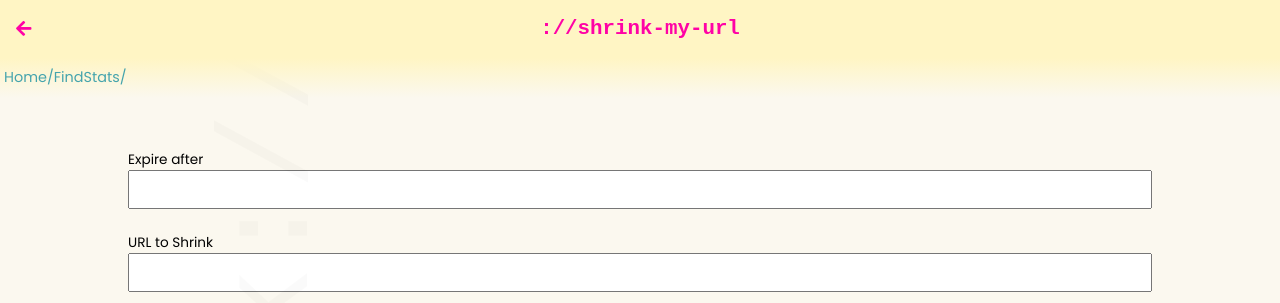
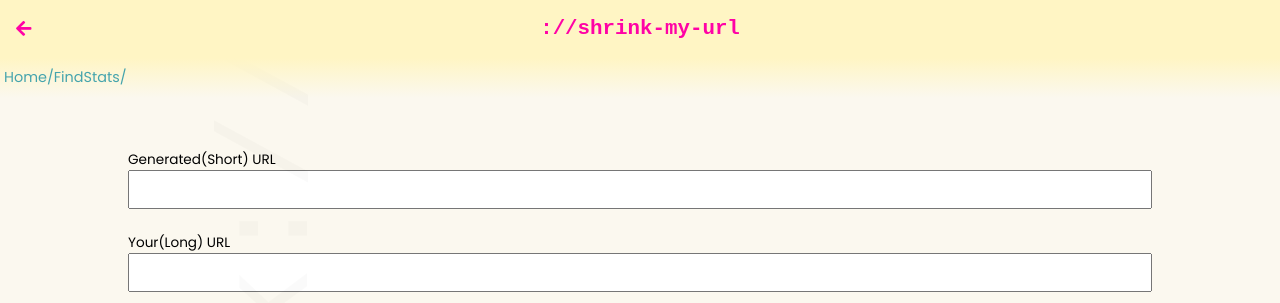
Before and after one commit to RahulPandya25/Shrink-My-URL-UI, an Angular app: page /find-stats in a window 1280 px wide. Shown: the top 303 px of the page. Built offline with nearby package versions, Linux system fonts and the light colour scheme; a web font is replaced by a local one.

Commit message:
updates labels

```diff
--- a/src/app/Components/find-stats/find-stats.component.html
+++ b/src/app/Components/find-stats/find-stats.component.html
@@ -2,7 +2,7 @@
   <div class="breadcrum">Home/FindStats/</div>
 
   <div class="shortUrl">
-    <label for="shortUrl">Expire after</label>
+    <label for="shortUrl">Generated(Short) URL</label>
     <input
       type="text"
       name="shortUrl"
@@ -13,7 +13,7 @@
   </div>
 
   <div class="longUrl">
-    <label for="longUrl">URL to Shrink</label>
+    <label for="longUrl">Your(Long) URL</label>
     <input
       type="text"
       name="longUrl"
```
